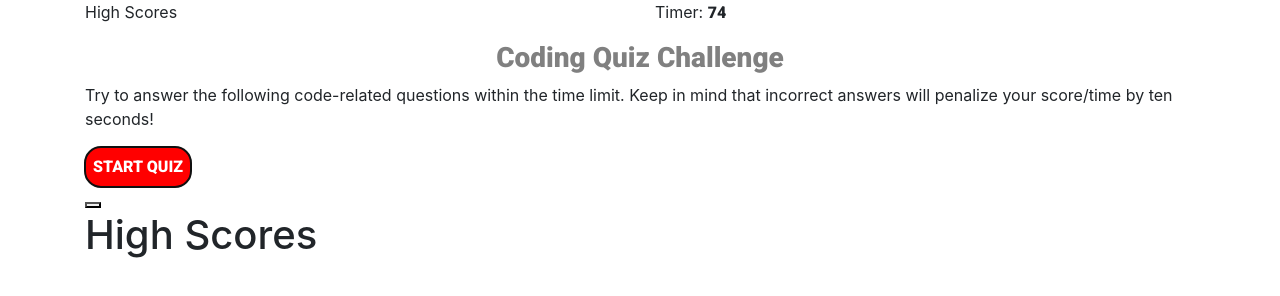
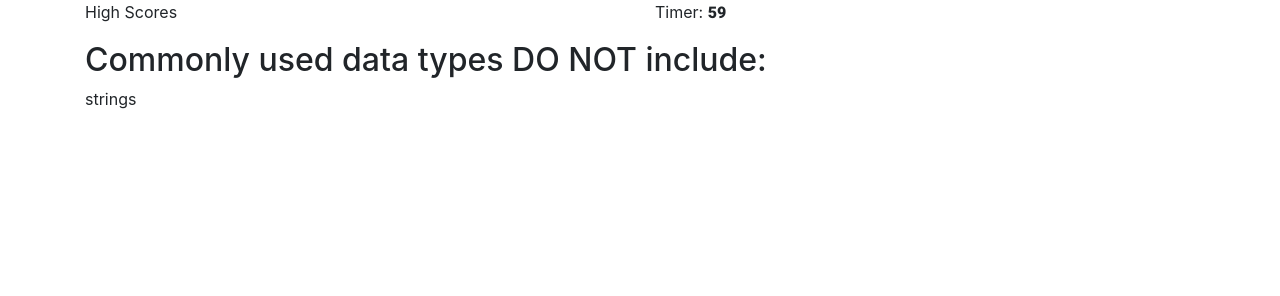
Before and after one commit to DesignerJennifer/Timer-Quiz, a plain HTML site: page index.html in a window 1280 px wide. Both pictures are taken after a click on the button "START QUIZ". Drawn offline with nearby package versions, Linux system fonts and the light colour scheme.

Commit message:
updated HTML by grouping content. script.js - started over. timer is now incrimented based on the number of questions. set up script to hide and then show questions.

```diff
--- a/index.html
+++ b/index.html
@@ -1,5 +1,6 @@
 <!DOCTYPE html>
 <html lang="en">
+
 <head>
   <meta charset="UTF-8">
   <meta name="viewport" content="width=device-width, initial-scale=1.0">
@@ -7,16 +8,37 @@
 
   <link href="https://fonts.googleapis.com/css?family=Roboto:900&display=swap" rel="stylesheet">
   <link href="stylesheet.css" rel="stylesheet" type="text/css">
-    <link rel="stylesheet" href="https://stackpath.bootstrapcdn.com/bootstrap/4.4.1/css/bootstrap.min.css" integrity="sha384-Vkoo8x4CGsO3+Hhxv8T/Q5PaXtkKtu6ug5TOeNV6gBiFeWPGFN9MuhOf23Q9Ifjh" crossorigin="anonymous">
+  <link rel="stylesheet" href="https://stackpath.bootstrapcdn.com/bootstrap/4.4.1/css/bootstrap.min.css"
+    integrity="sha384-Vkoo8x4CGsO3+Hhxv8T/Q5PaXtkKtu6ug5TOeNV6gBiFeWPGFN9MuhOf23Q9Ifjh" crossorigin="anonymous">
 
   <title>Coding Quiz</title>
 
 </head>
 
+
 <body>
 
+
+
+
   <!--Button "View high scores"-->
+
+
+  <!-- //instrucitons on the quiz. -->
   <div class="container">
+
+    <div  id="instructions">
+      <h3 class="h3">Coding Quiz Challenge</h3>
+
+      <p>Try to answer the following code-related questions within the time
+        limit. Keep in mind that incorrect answers will penalize your
+        score/time by ten seconds!
+      </p>
+      <button id="startButton">START QUIZ</button>
+
+    </div>
+    <div id="game">
+
       <div class="row">
         <div class="col-6">
           <link href="" id="highScores">
@@ -28,43 +50,30 @@
           <p>Timer: <span id="timer">0</span></p>
         </div>
       </div>
-      </div>
-
-    <!-- //instrucitons on the quiz. -->
-    <div class="container">
       <div class="row">
         <div class="col align-self-center">
 
-          <h3 class="h3">Coding Quiz Challenge</h3>
 
-          <p>Try to answer the following code-related questions within the time
-            limit. Keep in mind that incorrect answers will penalize your
-            score/time by ten seconds!
-          </p>
 
           <!--Start Button-->
-        <button id="startButton">START QUIZ</button>
-
+          <div id="questions" class="hide">
+            <h2 id="question-title"></h2>
+            <div id="choices" class="choices"></div>
           </div>
-    </div>
-
-<!--Questions-->
-  <div id="questions" class="hide">
-    <div class="questionText">
-
-    </div>
-
-    <!--Div to hold buttons for answers-->
-    <div class="hide">
-      <button class="ansButtons"></button>
-
-
-    </div>
-
           <!--Feedback text box (right or wrong)-->
           <div id="feedBack">
 
           </div>
+        </div>
+      </div>
+    </div>
+    <!--Questions-->
+
+
+
+    <div id="scoreBoard">
+      <div id="finalScore">Final Score: </div>
+      <div id="timeUp">Time's up!</div>
 
       <!--Div to show high scores-->
       <div>
@@ -75,13 +84,22 @@
 
       </div>
 
+    </div>
 
 
 
 
 
 
+
+
+  </div>
+
+  <script src="questions.js" type="text/JavaScript"></script>
+
+
   <script src="script.js" type="text/JavaScript"></script>
 
 </body>
+
 </html>
--- a/questions.js
+++ b/questions.js
@@ -14,5 +14,10 @@ var questions = [
       title: "Question",
       choices: ["answer1", "answer2", "answer3", "answer4"],
       answer: "answer3"
+    },
+    {
+      title: "Question",
+      choices: ["answer1", "answer2", "answer3", "answer4"],
+      answer: "answer3"
     }
-  ];
+  ]
--- a/script.js
+++ b/script.js
@@ -1,25 +1,94 @@
 // Timer
-var timer = function() {
-    var sec = 75;
-    setInterval(function() {
-      document.getElementById("timer").innerHTML = sec;
-      sec--;
-      if (sec == 00) {
-      }
-    }, 1000);
-  }
+console.log(questions)
 
-  document.getElementById("startButton").addEventListener("click", timer);
+var maxTime = questions.length * 15;
+var index = 0;
+var count = 0;
+//Timer start
+
+function initializeGame() {
+    document.getElementById("game").style = "display:none";
+    document.getElementById("scoreBoard").style = "display:none";
+    document.getElementById("instructions").style = "display:''";
+}
+//update display
+initializeGame()
+
+function gameStart() {
+    document.getElementById("game").style = "display:''";
+    document.getElementById("scoreBoard").style = "display:none";
+    document.getElementById("instructions").style = "display:none";
 
 
+    setInterval(function () {
+        document.getElementById("timer").innerHTML = maxTime;
+        maxTime--;
+
+        if (count === 15) {
+            index++
+            count = 0
+        }
+        count++
+        document.getElementById("question-title").innerHTML = questions[index].title
+
+        document.getElementById("choices").innerHTML="";
+        for (let i = 0; i < questions[index].choices.length; i++) {
+
+            document.getElementById("choices").append(questions[index].choices[i])
+            var br=document.createElement("br")
+            document.getElementById("choices").appendChild(br)
+
+            document.createElement("<button>").append(choices[index])
+        }
+        if (maxTime === 0) {
+        }
+    }, 1000);
 
 
+    //document.getElementById("startButton").addEventListener("click", timer);
 
 
+}
+
+document.querySelector("#startButton").addEventListener("click", function () {
+    gameStart()
+})
+
+//if they're out of time, display score
 
 
+// display question
+
+//1 use question index to get question text
+
+// 3 display buttons for answers using a for loop
 
 
+    // YOUR CODE GOES HERE!!!
 
 
-// 3 if they're out of time, display score
+  // Function for displaying movie data
+
+
+    // Deleting the movies prior to adding new movies
+    // (this is necessary otherwise we will have repeat buttons)
+
+
+    // Looping through the array of movies
+
+
+      // Then dynamicaly generating buttons for each movie in the array
+      // This code $("<button>") is all jQuery needs to create the beginning and end tag. (<button></button>)
+
+      // Adding a class
+
+      // Added a data-attribute
+
+      // Provided the initial button text
+      // Added the button to the HTML
+
+//     3a delete all buttons in the div where buttons go
+//     3b make a for loop that iterates over the answers
+//     3c Make a button for each answer
+//     3d Connect the button to the answer function
+//     3e Add the button to the div
```
Lines whose indentation alone changed are shown as unchanged.
